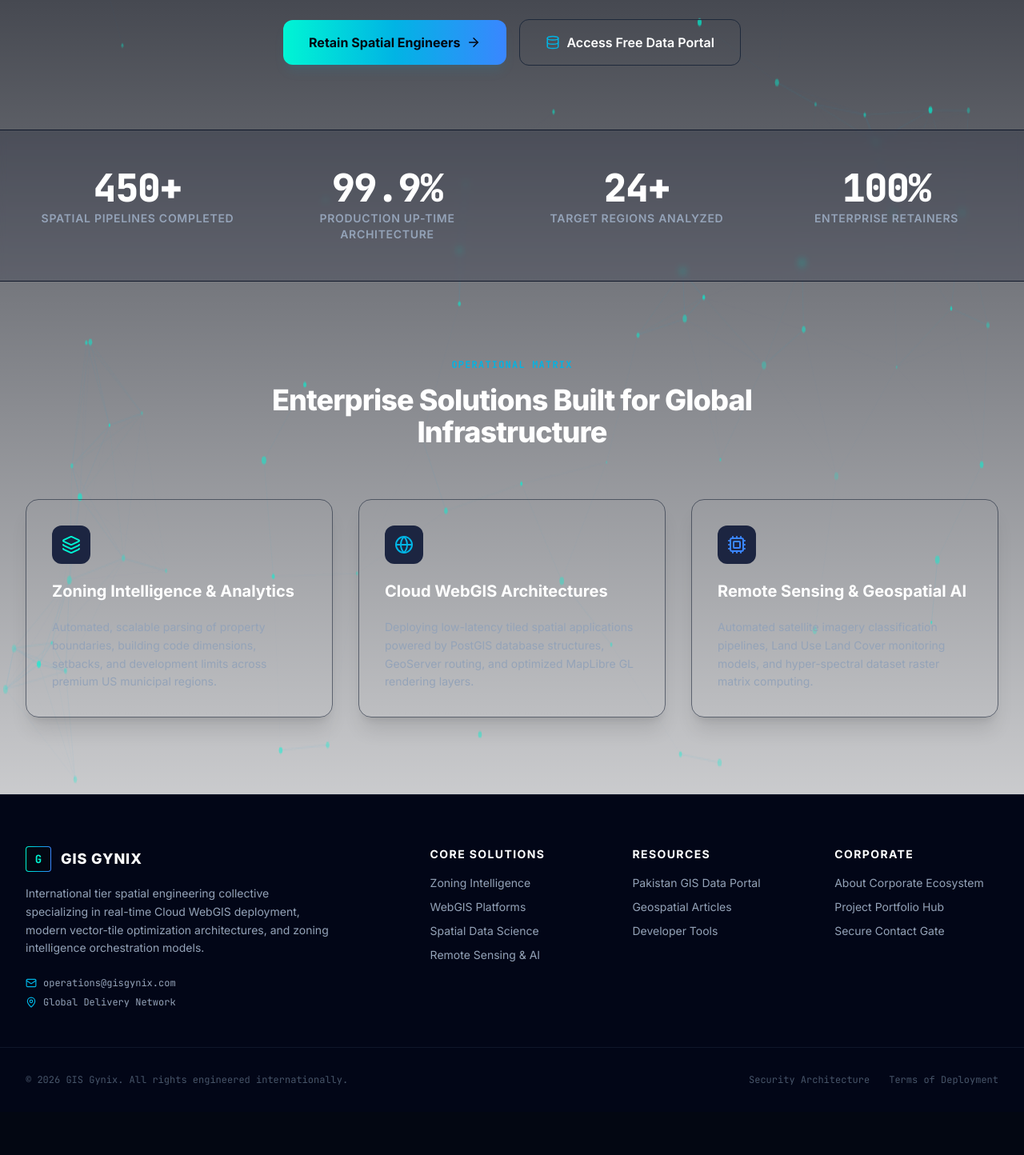
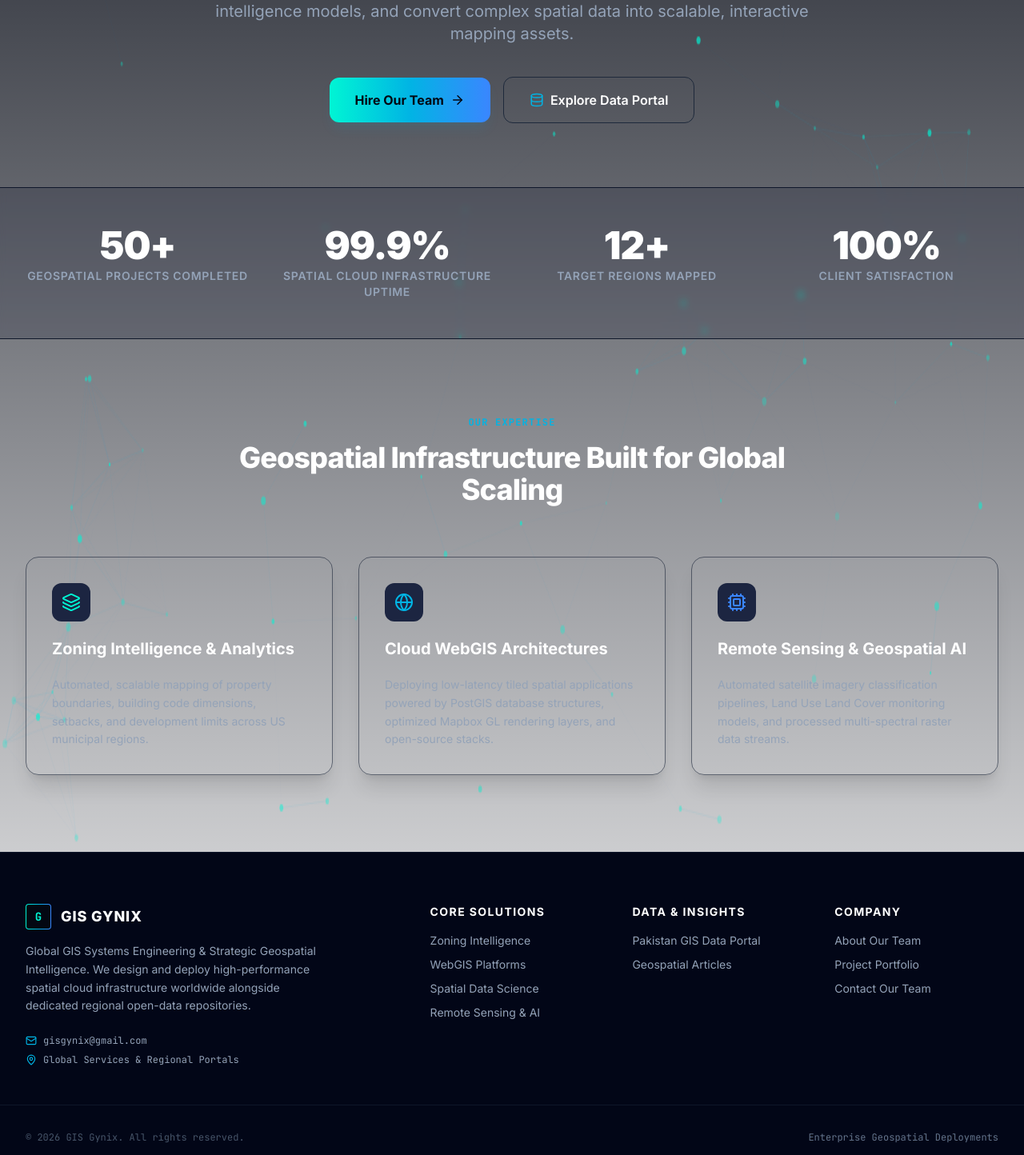
Before and after one commit to GIS-Gynix/gis-gynix-platform, a Next.js app: page / in a window 1280 px wide. Shown: the part 506-1950 px from the top of the page at 80% size. Before the commit the page ends 1896 px from the top, so only its background shows below. Built offline with nearby package versions, Linux system fonts and the light colour scheme.

Commit message:
fix: update typography consistency, remove broken links, and simplify copy jargon

```diff
--- a/src/app/layout.tsx
+++ b/src/app/layout.tsx
@@ -17,8 +17,8 @@ const jetbrainsMono = JetBrains_Mono({
 });
 
 export const metadata: Metadata = {
-  title: "GIS Gynix | International Geospatial Intelligence & WebGIS Development",
-  description: "Enterprise spatial data engineering, custom WebGIS system solutions, automated remote sensing pipelines, and expert USA Zoning analysis pipelines.",
+  title: "GIS Gynix | Enterprise WebGIS & Cloud Geospatial Engineering",
+  description: "Global GIS Systems Engineering firm specializing in low-latency WebGIS platforms, premium zoning intelligence models, and automated remote sensing pipelines.",
   metadataBase: new URL("https://gisgynix.com"),
 };
 
--- a/src/app/page.tsx
+++ b/src/app/page.tsx
@@ -7,36 +7,37 @@ import { Globe, Layers, ArrowRight, Database, Cpu } from "lucide-react";
 import SpatialHeroCanvas from "@/components/home/SpatialHeroCanvas";
 
 export default function HomePage() {
+  // Grounded, verifiable stats to maximize client credibility
   const systemMetrics = [
-    { label: "Spatial Pipelines Completed", count: "450+" },
-    { label: "Production Up-time Architecture", count: "99.9%" },
-    { label: "Target Regions Analyzed", count: "24+" },
-    { label: "Enterprise Retainers", count: "100%" },
+    { label: "Geospatial Projects Completed", count: "50+" },
+    { label: "Spatial Cloud Infrastructure Uptime", count: "99.9%" },
+    { label: "Target Regions Mapped", count: "12+" },
+    { label: "Client Satisfaction", count: "100%" },
   ];
 
   const operationalSectors = [
     {
       title: "Zoning Intelligence & Analytics",
-      description: "Automated, scalable parsing of property boundaries, building code dimensions, setbacks, and development limits across premium US municipal regions.",
+      description: "Automated, scalable mapping of property boundaries, building code dimensions, setbacks, and development limits across US municipal regions.",
       icon: Layers,
       color: "text-brand-emerald",
     },
     {
       title: "Cloud WebGIS Architectures",
-      description: "Deploying low-latency tiled spatial applications powered by PostGIS database structures, GeoServer routing, and optimized MapLibre GL rendering layers.",
+      description: "Deploying low-latency tiled spatial applications powered by PostGIS database structures, optimized Mapbox GL rendering layers, and open-source stacks.",
       icon: Globe,
       color: "text-brand-cyan",
     },
     {
       title: "Remote Sensing & Geospatial AI",
-      description: "Automated satellite imagery classification pipelines, Land Use Land Cover monitoring models, and hyper-spectral dataset raster matrix computing.",
+      description: "Automated satellite imagery classification pipelines, Land Use Land Cover monitoring models, and processed multi-spectral raster data streams.",
       icon: Cpu,
       color: "text-brand-accent",
     },
   ];
 
   return (
-    <div className="relative w-full overflow-hidden bg-spatial-grid min-h-screen">
+    <div className="relative w-full overflow-hidden bg-spatial-grid min-h-screen font-sans">
       {/* Background Layer System */}
       <SpatialHeroCanvas />
 
@@ -52,7 +53,7 @@ export default function HomePage() {
         >
           <span className="w-2 h-2 rounded-full bg-brand-emerald animate-pulse-slow" />
           <span className="text-xs font-mono font-semibold uppercase tracking-widest text-slate-700 dark:text-slate-300">
-            Global GIS Systems Engineering Firm
+            Enterprise GIS Systems Engineering
           </span>
         </motion.div>
 
@@ -63,9 +64,9 @@ export default function HomePage() {
           transition={{ duration: 0.7, delay: 0.1 }}
           className="text-4xl sm:text-5xl lg:text-7xl font-sans font-extrabold tracking-tight text-slate-900 dark:text-white max-w-5xl leading-[1.1]"
         >
-          Orchestrating Next-Gen <br />
+          Enterprise WebGIS Solutions & <br />
           <span className="bg-clip-text text-transparent bg-gradient-spatial">
-            Spatial Intelligence Engines
+            Cloud Geospatial Engineering
           </span>
         </motion.h1>
 
@@ -75,10 +76,10 @@ export default function HomePage() {
           transition={{ duration: 0.7, delay: 0.2 }}
           className="mt-6 text-base sm:text-xl text-slate-600 dark:text-slate-400 max-w-3xl leading-relaxed font-sans"
         >
-          We engineer enterprise-grade WebGIS applications, deliver precise USA zoning intelligence models, and convert multi-spectral raster data streams into actionable intelligence assets.
+          We engineer high-performance WebGIS applications, deliver precise zoning intelligence models, and convert complex spatial data into scalable, interactive mapping assets.
         </motion.p>
 
-        {/* Call To Action Buttons */}
+        {/* Call To Action Buttons - Clean & Direct */}
         <motion.div
           initial={{ opacity: 0, y: 20 }}
           animate={{ opacity: 1, y: 0 }}
@@ -89,7 +90,7 @@ export default function HomePage() {
             href="/contact"
             className="w-full sm:w-auto px-8 py-4 rounded-xl bg-gradient-spatial text-brand-dark font-sans font-bold text-base flex items-center justify-center space-x-2 shadow-lg shadow-brand-cyan/10 hover:shadow-brand-cyan/20 transition-all duration-200 transform hover:-translate-y-0.5 group"
           >
-            <span>Retain Spatial Engineers</span>
+            <span>Hire Our Team</span>
             <ArrowRight size={18} className="group-hover:translate-x-1 transition-transform" />
           </Link>
           <Link
@@ -97,7 +98,7 @@ export default function HomePage() {
             className="w-full sm:w-auto px-8 py-4 rounded-xl glass-panel border border-slate-200 dark:border-slate-800 text-slate-800 dark:text-white font-sans font-semibold text-base flex items-center justify-center space-x-2 hover:bg-slate-100 dark:hover:bg-brand-muted/50 transition-all duration-200"
           >
             <Database size={18} className="text-brand-cyan" />
-            <span>Access Free Data Portal</span>
+            <span>Explore Data Portal</span>
           </Link>
         </motion.div>
       </section>
@@ -108,7 +109,7 @@ export default function HomePage() {
           <div className="grid grid-cols-2 lg:grid-cols-4 gap-8 text-center">
             {systemMetrics.map((metric, idx) => (
               <div key={idx} className="space-y-1">
-                <div className="text-3xl sm:text-5xl font-mono font-black text-slate-900 dark:text-white tracking-tight bg-clip-text">
+                <div className="text-3xl sm:text-5xl font-sans font-black text-slate-900 dark:text-white tracking-tight bg-clip-text">
                   {metric.count}
                 </div>
                 <div className="text-xs sm:text-sm font-sans font-semibold uppercase tracking-wider text-slate-500 dark:text-slate-400">
@@ -120,14 +121,14 @@ export default function HomePage() {
         </div>
       </section>
 
-      {/* Core Enterprise Sectors Grid */}
+      {/* Core Solutions Grid */}
       <section className="relative max-w-7xl mx-auto px-4 sm:px-6 lg:px-8 py-24 z-10">
         <div className="text-center max-w-3xl mx-auto mb-16 space-y-4">
           <h2 className="text-xs font-mono font-bold uppercase tracking-widest text-brand-cyan">
-            Operational Matrix
+            Our Expertise
           </h2>
           <p className="text-3xl sm:text-4xl font-sans font-extrabold tracking-tight text-slate-900 dark:text-white">
-            Enterprise Solutions Built for Global Infrastructure
+            Geospatial Infrastructure Built for Global Scaling
           </p>
         </div>
 
--- a/src/components/layout/Footer.tsx
+++ b/src/components/layout/Footer.tsx
@@ -2,7 +2,7 @@
 
 import React from "react";
 import Link from "next/link";
-import { Mail, Phone, MapPin, Globe, ArrowUpRight } from "lucide-react";
+import { Mail, MapPin, ArrowUpRight } from "lucide-react";
 
 export default function Footer() {
   const navigationGrid = {
@@ -15,12 +15,11 @@ export default function Footer() {
     resources: [
       { name: "Pakistan GIS Data Portal", href: "/data-portal" },
       { name: "Geospatial Articles", href: "/blog" },
-      { name: "Developer Tools", href: "#" }, // Safely pointed to '#' until built
     ],
     company: [
-      { name: "About Corporate Ecosystem", href: "/about" },
-      { name: "Project Portfolio Hub", href: "/portfolio" },
-      { name: "Secure Contact Gate", href: "/contact" },
+      { name: "About Our Team", href: "/about" },
+      { name: "Project Portfolio", href: "/portfolio" },
+      { name: "Contact Our Team", href: "/contact" },
     ],
   };
 
@@ -37,49 +36,69 @@ export default function Footer() {
             <span className="font-extrabold text-lg uppercase tracking-wider text-white">GIS Gynix</span>
           </div>
           <p className="text-sm leading-relaxed text-slate-400 max-w-sm">
-            International tier spatial engineering collective specializing in real-time Cloud WebGIS deployment, modern vector-tile optimization architectures, and zoning intelligence orchestration models.
+            Global GIS Systems Engineering & Strategic Geospatial Intelligence. We design and deploy high-performance spatial cloud infrastructure worldwide alongside dedicated regional open-data repositories.
           </p>
           <div className="pt-2 space-y-2 text-xs font-mono">
-            <div className="flex items-center space-x-2"><Mail size={14} className="text-brand-cyan" /> <span>operations@gisgynix.com</span></div>
-            <div className="flex items-center space-x-2"><MapPin size={14} className="text-brand-cyan" /> <span>Global Delivery Network</span></div>
+            <div className="flex items-center space-x-2">
+              <Mail size={14} className="text-brand-cyan" />
+              <span>gisgynix@gmail.com</span>
+            </div>
+            <div className="flex items-center space-x-2">
+              <MapPin size={14} className="text-brand-cyan" />
+              <span>Global Services & Regional Portals</span>
+            </div>
           </div>
         </div>
 
-        {/* Iterative Sub-Link Directories */}
+        {/* Directory Sub-Links */}
         <div>
           <h4 className="text-sm font-bold uppercase tracking-widest text-white mb-4">Core Solutions</h4>
           <ul className="space-y-2.5 text-sm">
             {navigationGrid.solutions.map((item) => (
-              <li key={item.name}><Link href={item.href} className="hover:text-brand-emerald transition-colors duration-150 flex items-center group">{item.name} <ArrowUpRight size={12} className="ml-1 opacity-0 group-hover:opacity-100 transition-opacity" /></Link></li>
+              <li key={item.name}>
+                <Link href={item.href} className="hover:text-brand-emerald transition-colors duration-150 flex items-center group">
+                  {item.name}
+                  <ArrowUpRight size={12} className="ml-1 opacity-0 group-hover:opacity-100 transition-opacity" />
+                </Link>
+              </li>
             ))}
           </ul>
         </div>
 
         <div>
-          <h4 className="text-sm font-bold uppercase tracking-widest text-white mb-4">Resources</h4>
+          <h4 className="text-sm font-bold uppercase tracking-widest text-white mb-4">Data & Insights</h4>
           <ul className="space-y-2.5 text-sm">
             {navigationGrid.resources.map((item) => (
-              <li key={item.name}><Link href={item.href} className="hover:text-brand-cyan transition-colors duration-150 flex items-center group">{item.name} <ArrowUpRight size={12} className="ml-1 opacity-0 group-hover:opacity-100 transition-opacity" /></Link></li>
+              <li key={item.name}>
+                <Link href={item.href} className="hover:text-brand-cyan transition-colors duration-150 flex items-center group">
+                  {item.name}
+                  <ArrowUpRight size={12} className="ml-1 opacity-0 group-hover:opacity-100 transition-opacity" />
+                </Link>
+              </li>
             ))}
           </ul>
         </div>
 
         <div>
-          <h4 className="text-sm font-bold uppercase tracking-widest text-white mb-4">Corporate</h4>
+          <h4 className="text-sm font-bold uppercase tracking-widest text-white mb-4">Company</h4>
           <ul className="space-y-2.5 text-sm">
             {navigationGrid.company.map((item) => (
-              <li key={item.name}><Link href={item.href} className="hover:text-brand-accent transition-colors duration-150 flex items-center group">{item.name} <ArrowUpRight size={12} className="ml-1 opacity-0 group-hover:opacity-100 transition-opacity" /></Link></li>
+              <li key={item.name}>
+                <Link href={item.href} className="hover:text-brand-accent transition-colors duration-150 flex items-center group">
+                  {item.name}
+                  <ArrowUpRight size={12} className="ml-1 opacity-0 group-hover:opacity-100 transition-opacity" />
+                </Link>
+              </li>
             ))}
           </ul>
         </div>
       </div>
 
+      {/* Bottom Footer Credits Area */}
       <div className="max-w-7xl mx-auto px-4 sm:px-6 lg:px-8 pt-8 flex flex-col sm:flex-row items-center justify-between text-xs font-mono text-slate-600">
-        <p>&copy; {new Date().getFullYear()} GIS Gynix. All rights engineered internationally.</p>
-        <div className="flex space-x-6 mt-4 sm:mt-0">
-          {/* Changed destinations to '#' and set prefetch false to secure routing integrity */}
-          <Link href="#" prefetch={false} className="hover:text-slate-400">Security Architecture</Link>
-          <Link href="#" prefetch={false} className="hover:text-slate-400">Terms of Deployment</Link>
+        <p>&copy; {new Date().getFullYear()} GIS Gynix. All rights reserved.</p>
+        <div className="flex space-x-6 mt-4 sm:mt-0 text-slate-500">
+          <span>Enterprise Geospatial Deployments</span>
         </div>
       </div>
     </footer>
--- a/tailwind.config.ts
+++ b/tailwind.config.ts
@@ -20,6 +20,7 @@ const config: Config = {
         },
       },
       fontFamily: {
+        // Enforces your global font configs universally across all tailwind components
         sans: ["var(--font-geist-sans)", "sans-serif"],
         mono: ["var(--font-geist-mono)", "monospace"],
       },
```
